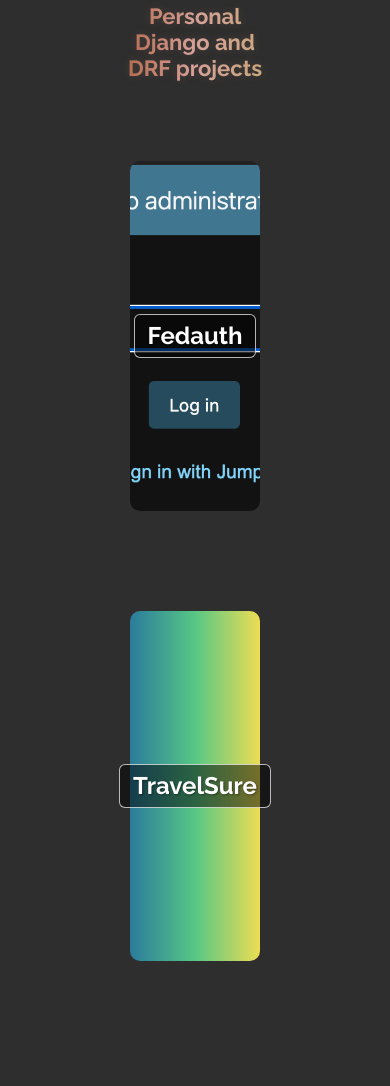
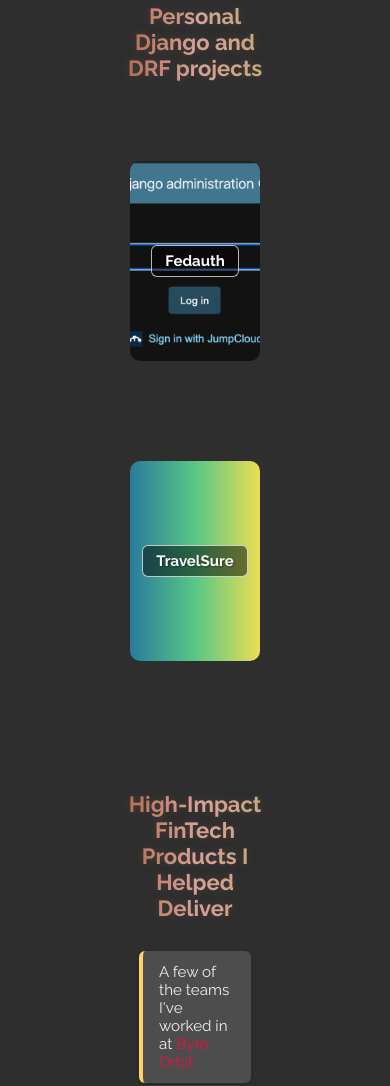
Before and after one commit to Wynand91/portfolio, a plain HTML site: page index.html in a window 390 px wide. Shown: the part 3869-4955 px from the top of the page. Drawn offline with nearby package versions, Linux system fonts and the light colour scheme.

Commit message:
fix styling, new CV

```diff
--- a/style.css
+++ b/style.css
@@ -483,7 +483,8 @@
 
 .contact h1 {
   color: #ff8533;
-  width: 22%;
+  width: 100%;
+  text-align: center;
   margin: 0 auto;
   font-size: 50px;
   padding-top: 80px;
@@ -540,7 +541,8 @@
   }
 
   .contact h1 {
-    width: 30%;
+    width: 100%;
+    text-align: center;
   }
 
   .burger {
@@ -731,6 +733,25 @@
 }
 
 @media screen and (max-width: 405px) {
+
+  .flip-card {
+    width: 100%;
+    height: 200px;
+  }
+
+  .flip-card-front h4 {
+    font-size: 15px;
+  }
+
+  .flip-card-back {
+    font-size: 10px;
+  }
+
+  .project-button {
+    padding: 8px 16px;
+    font-size: 10px;
+  }
+
   .social #arrow {
     margin-top: 20px;
     margin-left: 100px;
```
Also changed, not shown: 1 other file.
